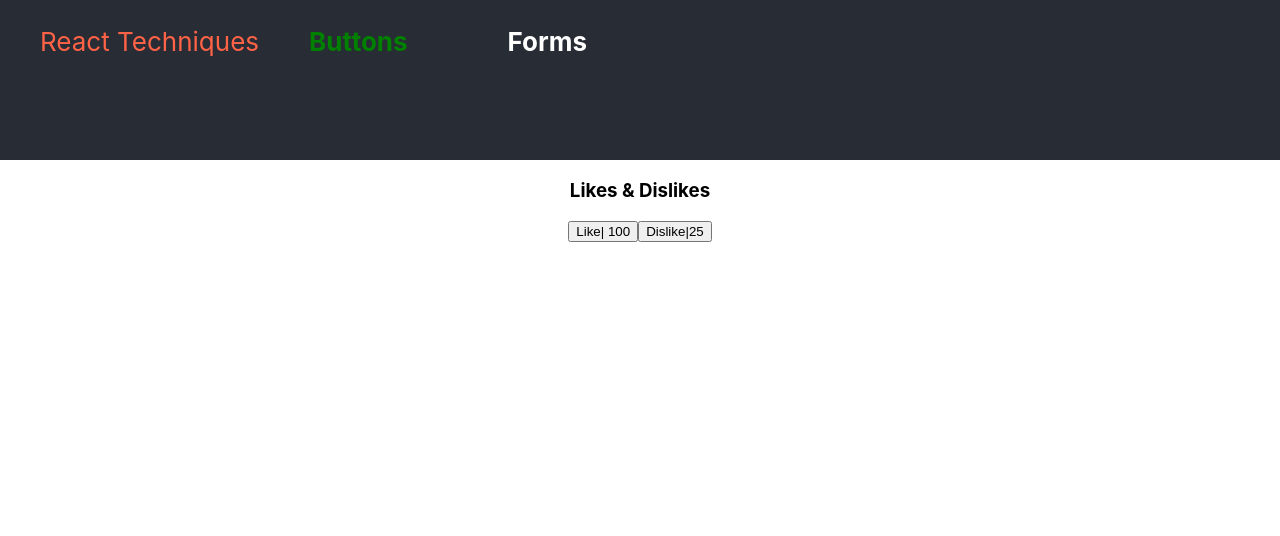
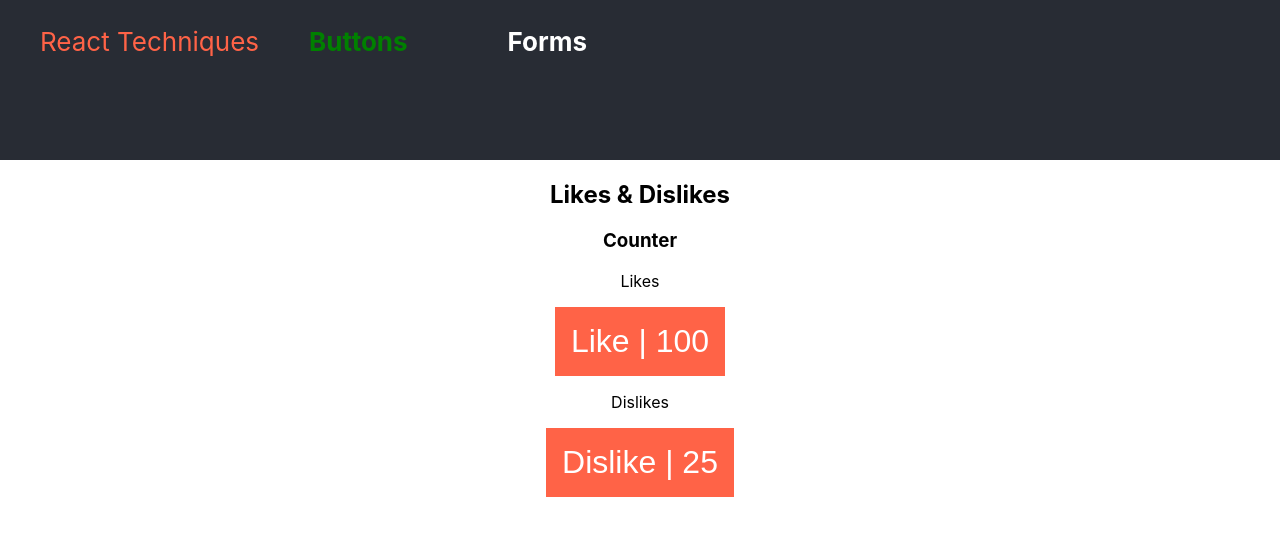
Before and after one commit to christinetran825/react-techniques, a React (Create React App) app: page /buttons in a window 1280 px wide. Shown: the top 536 px of the page. Built offline with nearby package versions, Linux system fonts and the light colour scheme.

Commit message:
added button styles and added spacing to Likes component

```diff
--- a/src/App.css
+++ b/src/App.css
@@ -16,3 +16,14 @@
 .App-link {
   color: #61dafb;
 }
+
+button {
+  background-color: tomato;
+  border: none;
+  color: white;
+  padding: 16px;
+  text-align: center;
+  text-decoration: none;
+  display: inline-block;
+  font-size: 32px;
+}
--- a/src/Likes.js
+++ b/src/Likes.js
@@ -55,10 +55,13 @@ class Likes extends React.Component {
 
   render(){
     return(
-      <div>
-        <h3>Likes & Dislikes</h3>
-        <button className={this.state.likeClassNames} onClick={this.updateLikes}>Like| <span class="likes-counter">{this.state.likes}</span></button>
-        <button className={this.state.dislikeClassNames} onClick={this.updateDislikes}>Dislike|<span class="likes-counter">{this.state.dislikes}</span></button>
+      <div className="communication-buttons">
+        <h2>Likes & Dislikes</h2>
+        <h3>Counter</h3>
+        <p>Likes</p>
+        <button className={this.state.likeClassNames} onClick={this.updateLikes}>Like | <span class="likes-counter"> {this.state.likes}</span></button>
+        <p>Dislikes</p>
+        <button className={this.state.dislikeClassNames} onClick={this.updateDislikes}>Dislike | <span class="likes-counter">{this.state.dislikes}</span></button>
       </div>
     );
   }
```
